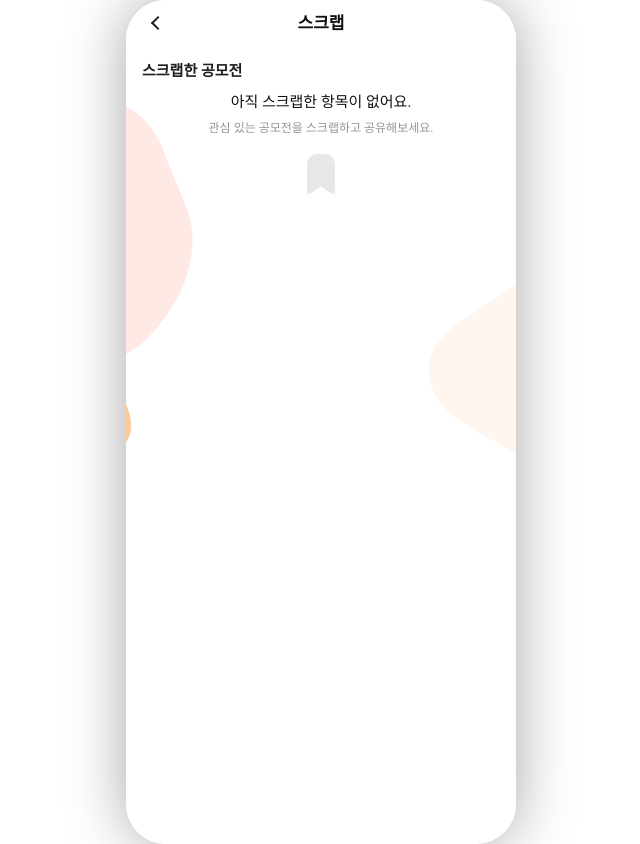
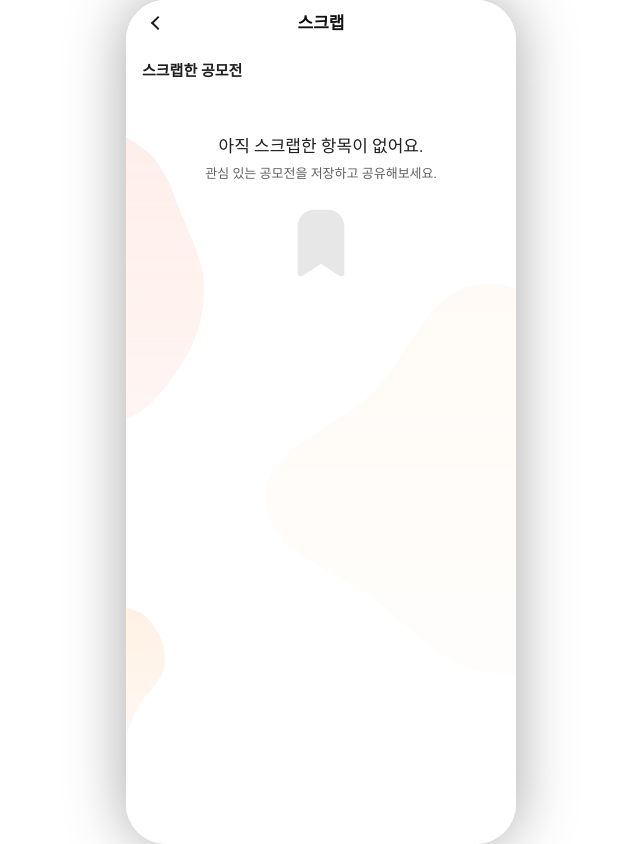
Before and after one commit to IT-Cotato/13th-Gongmozip-FE, a Next.js app: page /contests/scraps in a window 1280 px wide. Shown: the whole page, without its empty margins (319-959 px from the left). Built offline with nearby package versions, Linux system fonts and the light colour scheme.

Commit message:
style: 스크랩 페이지 빈 상태 레이아웃 수정

```diff
--- a/src/app/contests/_components/ScrapList.tsx
+++ b/src/app/contests/_components/ScrapList.tsx
@@ -15,19 +15,19 @@ export function ScrapList({ contests }: ScrapListProps) {
           스크랩한 공모전
         </h2>
 
-        <div className="absolute top-[47px] left-1/2 flex w-full -translate-x-1/2 flex-col items-center text-center">
-          <p className="text-[15px] leading-[125%] font-normal text-color-gray-900">
+        <div className="absolute top-[88px] left-1/2 flex w-full -translate-x-1/2 flex-col items-center text-center">
+          <p className="text-center font-[Roboto] text-[17px] leading-[150%] font-normal text-semantic-label-normal">
             아직 스크랩한 항목이 없어요.
           </p>
-          <p className="mt-2 text-[12px] leading-[135%] font-normal text-color-gray-500">
-            관심 있는 공모전을 스크랩하고 공유해보세요.
+          <p className="mt-[4px] text-center font-[Pretendard] text-[13px] leading-[150%] font-normal text-semantic-label-neutral">
+            관심 있는 공모전을 저장하고 공유해보세요.
           </p>
           <Image
             src="/icons/contests/Button/_Asset/tabler_bookmark-filled.svg"
             alt=""
-            width={48}
-            height={48}
-            className="mt-[14px] size-12 opacity-10 grayscale"
+            width={80}
+            height={80}
+            className="mt-[20px] flex aspect-square size-20 shrink-0 items-center justify-center opacity-10 grayscale"
           />
         </div>
       </section>
--- a/src/app/contests/scraps/page.tsx
+++ b/src/app/contests/scraps/page.tsx
@@ -28,45 +28,13 @@ export default function ContestScrapsPage() {
 function DecorativeShapes() {
   return (
     <div aria-hidden="true" className="pointer-events-none absolute inset-0 z-0 overflow-hidden">
-      <svg
-        xmlns="http://www.w3.org/2000/svg"
-        width="234"
-        height="265"
-        viewBox="0 0 91 265"
-        fill="none"
-        className="absolute top-[92px] left-[-96px]"
-      >
-        <path
-          opacity="0.2"
-          fillRule="evenodd"
-          clipRule="evenodd"
-          d="M-27.0321 0.20409C-2.54803 -1.68211 21.8483 9.71539 40.5089 25.718C58.006 40.722 63.6635 64.194 72.463 85.525C80.9273 106.044 91.3696 125.888 90.9899 148.089C90.5791 172.112 83.6754 195.68 70.239 215.575C55.7256 237.065 37.8938 262.164 12.1443 264.835C-13.8369 267.531 -30.654 236.378 -55.6048 228.631C-79.9693 221.066 -111.582 238.185 -130.15 220.654C-148.422 203.403 -142.025 172.727 -141.462 147.571C-140.976 125.818 -136.463 104.894 -127.12 85.254C-117.901 65.872 -104.555 49.518 -88.216 35.634C-69.8779 20.052 -51.0007 2.05059 -27.0321 0.20409Z"
-          fill="#FF9179"
-        />
-      </svg>
-
-      <svg
-        xmlns="http://www.w3.org/2000/svg"
-        width="351"
-        height="349"
-        viewBox="0 0 244 349"
-        fill="none"
-        className="absolute top-[180px] right-[-210px]"
-      >
-        <path
-          fillRule="evenodd"
-          clipRule="evenodd"
-          d="M190.902 0.302292C238.712 -4.09671 275.424 40.3803 306.003 77.3613C333.176 110.222 347.167 149.809 349.709 192.358C352.453 238.3 353.89 290.128 320.614 321.953C287.669 353.464 235.818 352.154 190.902 344.245C153.526 337.664 129.748 306.741 100.06 283.119C63.4312 253.973 1.23317 239.127 0.0171716 192.358C-1.19683 145.644 62.2592 129.916 95.2162 96.7583C128.405 63.3653 143.999 4.61829 190.902 0.302292Z"
-          fill="#FFF7EF"
-        />
-      </svg>
-
       <Image
-        src="/icons/contests/Vector.svg"
+        src="/icons/contests/Frame.svg"
         alt=""
-        width={159}
-        height={145}
-        className="absolute top-[368px] left-[-102px] h-[144.209px] w-[158.537px]"
+        width={390}
+        height={751}
+        className="h-full w-full translate-y-[22px] object-cover"
+        priority
       />
     </div>
   );
```
Also changed, not shown: public/icons/contests/Frame.svg (added).
